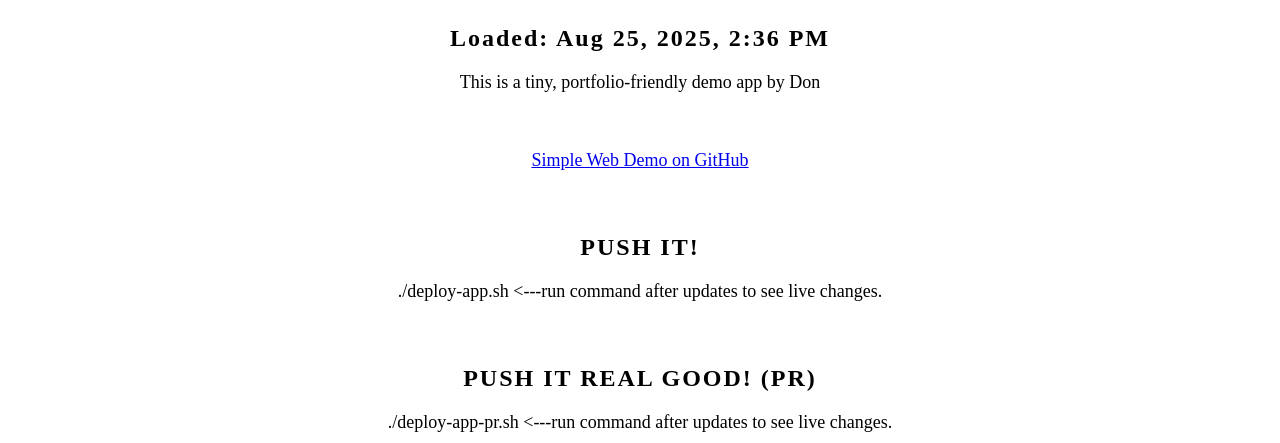
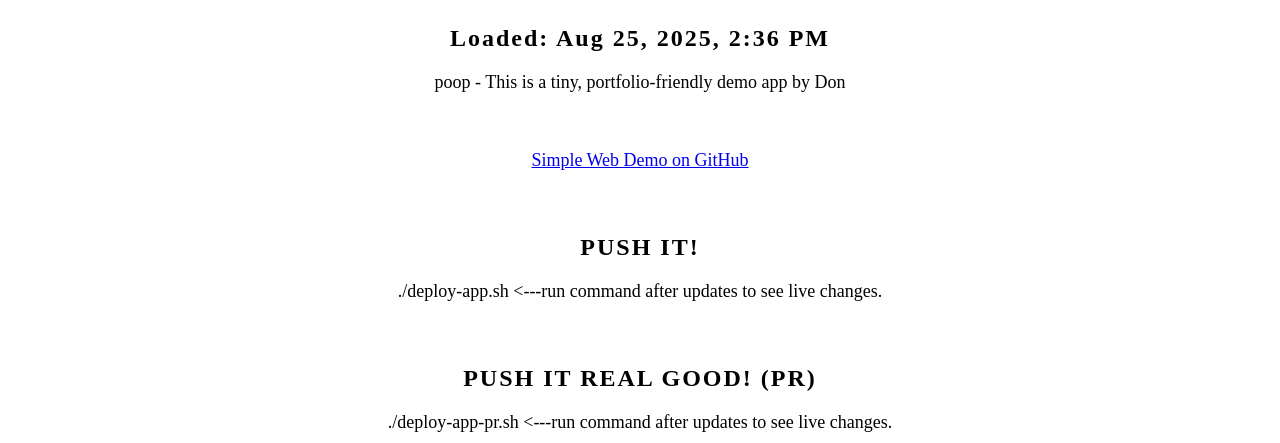
Before and after one commit to donzpixelz/simple-web-demo, a plain HTML site: page app/index.html in a window 1280 px wide. Shown: the part 73-516 px from the top of the page. Drawn offline with Linux system fonts and the light colour scheme.

Commit message:
Update app (static content)

```diff
--- a/app/index.html
+++ b/app/index.html
@@ -15,7 +15,7 @@
 
     <h2>Loaded: <time id="page-loaded-at" datetime="">Loading…</time></h2>
 
-    <p>This is a tiny, portfolio-friendly demo app by Don</p>
+    <p>poop - This is a tiny, portfolio-friendly demo app by Don</p>
     <p>&nbsp;</p>
     <p><a href="https://github.com/donzpixelz/simple-web-demo/" target="blank">Simple Web Demo on GitHub</a></p>
     <p>&nbsp;</p>
```
